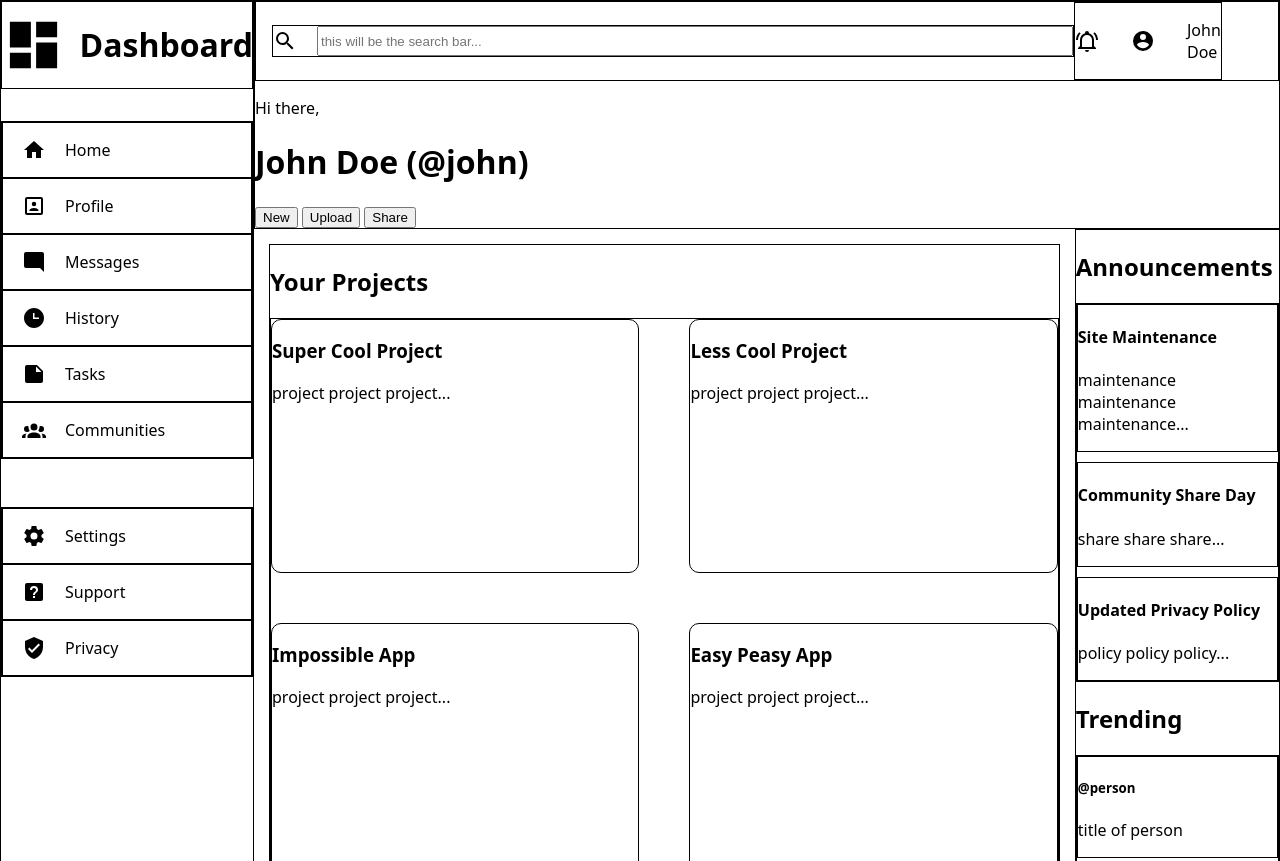
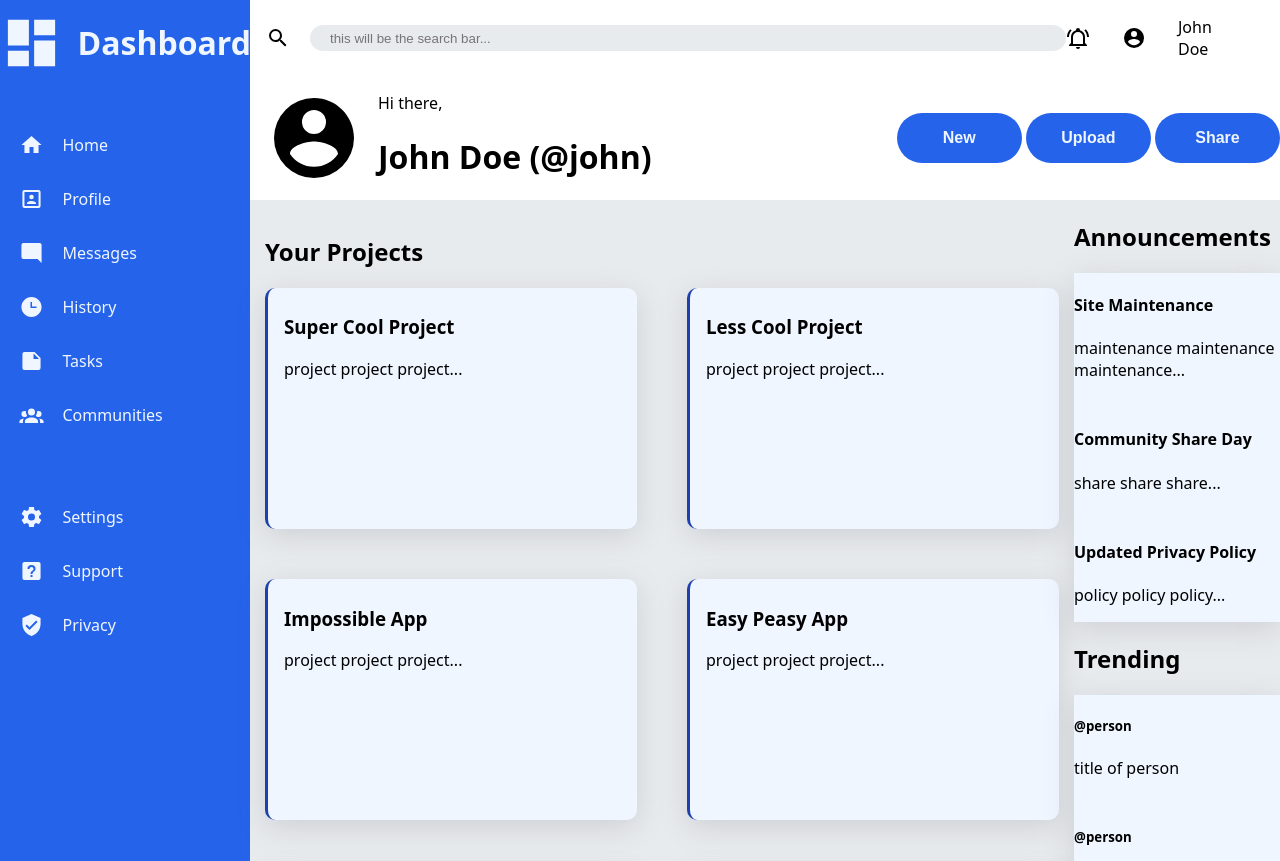
Before and after one commit to rebbyR/odin-admin-dashboard, a plain HTML site: page index.html in a window 1280 px wide. Shown: the top 861 px of the page. Drawn offline with Linux system fonts and the light colour scheme.

Commit message:
styled general background colors, padding, margins

```diff
--- a/index.html
+++ b/index.html
@@ -59,7 +59,7 @@
     <div class="header">
         <div class="upper-header">
             <div class="search">
-                <img src="./assets/magnify.svg" alt="search-icon" class="icon"/>
+                <img src="./assets/magnify.svg" alt="search-icon" class="icon" />
                 <input type="text" placeholder="this will be the search bar..." class="icon"/>
             </div>
             <div class="upper-icons">
@@ -68,12 +68,20 @@
                 <p>John Doe</p>
             </div>
         </div>
-
-        <p>Hi there,</p>
-        <h1>John Doe (@john)</h1>
-        <button>New</button>
-        <button>Upload</button>
-        <button>Share</button>
+        <div class="lower-header">
+            <div class="greeting">
+                <img src="./assets/account-circle.svg" alt="profile-picture" class="profile-picture"/>
+                <div class="greeting-words">
+                    <p>Hi there,</p>
+                    <h1>John Doe (@john)</h1>
+                </div>
+            </div>
+            <div class="buttons">
+                <button>New</button>
+                <button>Upload</button>
+                <button>Share</button>
+            </div>
+        </div>
     </div>
     <div class="middle">
         <h2>Your Projects</h2>
--- a/styles.css
+++ b/styles.css
@@ -1,10 +1,15 @@
 :root {
   font-family: system-ui, -apple-system, BlinkMacSystemFont, 'Segoe UI', Roboto, Oxygen, Ubuntu, Cantarell, 'Open Sans', 'Helvetica Neue', sans-serif;
+  box-sizing: border-box;
+  --blue: #2563eb;
+  --white: #eff6ff;
+  --gray: #00204a17;
 }
 
+/*
 div {
   border: 1px solid black;
-}
+}*/
 
 body {
   display: grid;
@@ -22,6 +27,13 @@ body {
 .left-nav {
   grid-column: 1 / 1;
   grid-row: 1 / 3;
+  background-color: var(--blue);
+  color: var(--white);
+
+}
+
+.left-nav .icon {
+  filter: invert(100%) sepia(56%) saturate(1836%) hue-rotate(178deg) brightness(103%) contrast(104%);
 }
 
 .nav-link {
@@ -47,6 +59,7 @@ body {
 .left-nav img {
   display: inline;
   width: 25%;
+  filter: invert(100%) sepia(56%) saturate(1836%) hue-rotate(178deg) brightness(103%) contrast(104%);
 }
 
 .header {
@@ -76,6 +89,10 @@ body {
 
 input {
   flex: 1;
+  border: none;
+  border-radius: 2rem;
+  background-color: var(--gray);
+  padding-left: 20px;
 }
 
 .upper-icons {
@@ -85,12 +102,48 @@ input {
   flex: 1;
 }
 
+.lower-header {
+  display: flex;
+  align-items: center;
+  justify-content: space-between;
+}
+
+.greeting {
+  display: flex;
+  margin-left: 1rem;
+}
+
+.greeting-words {
+  margin-left: 1rem;
+}
+
+.profile-picture {
+  width: 6rem;
+}
+
+
+button {
+  background-color: var(--blue);
+  color: var(--white);
+  padding: 1rem;
+  border: none;
+  border-radius: 2rem;
+  width: 125px;
+  font-weight:600;
+  font-size: 16px;
+}
+
 .middle {
   grid-column: 2 / 3;
   grid-row: 2 / 3;
   display: flex;
   flex-direction: column;
-  margin: 15px;
+  margin: 0;
+  padding: 15px;
+}
+
+.middle, .right-bar {
+  background-color: var(--gray);
 }
 
 .projects {
@@ -103,7 +156,18 @@ input {
 
 .project {
   border-radius: 10px;
+  padding: 0.5rem;
+  padding-left: 1rem;
+  border-left: 3px solid #1e40af;
 }
+
+.project, .announcements, .trending {
+  background-color: var(--white);
+  box-shadow: rgba(100, 100, 111, 0.2) 0px 7px 29px 0px;
+
+}
+
+
 
 .right-bar {
   grid-column: 3 / 4;
```
